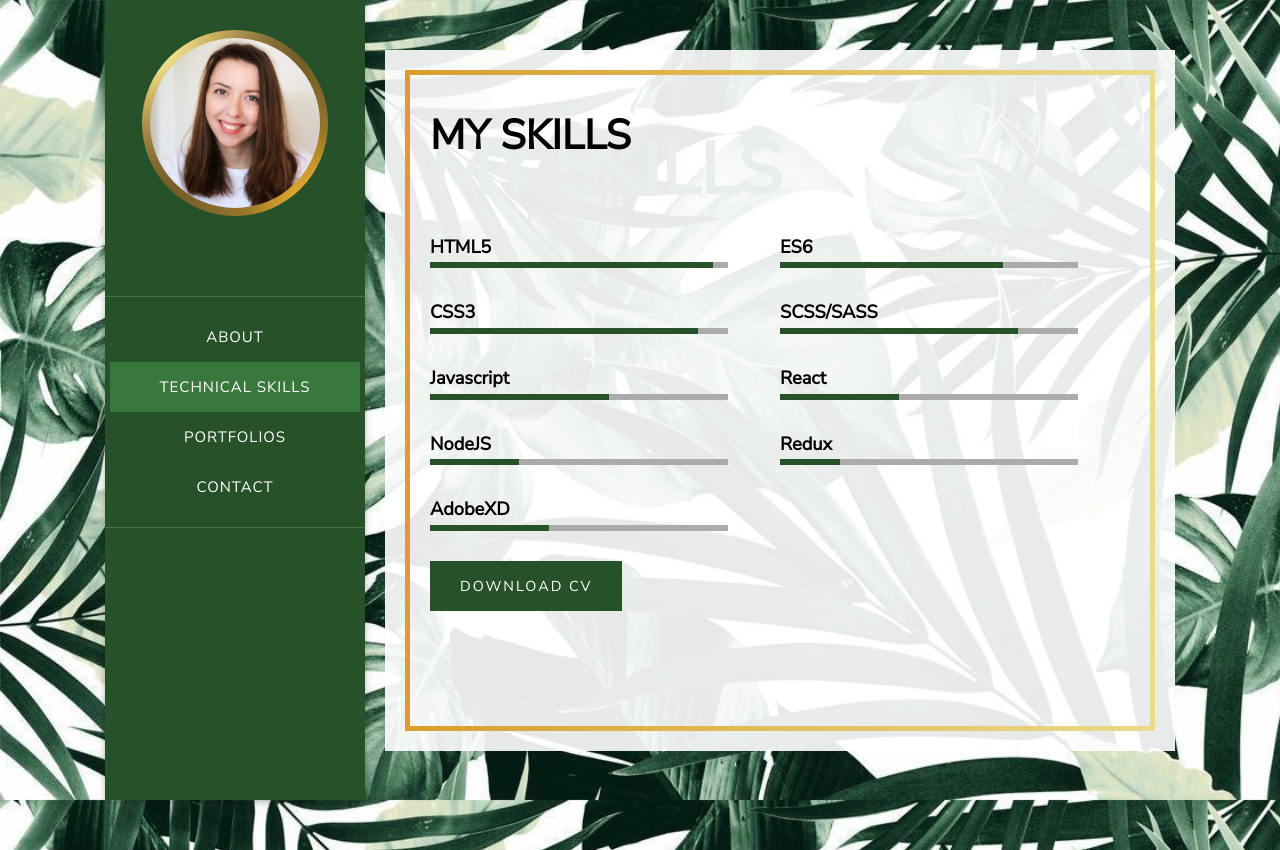
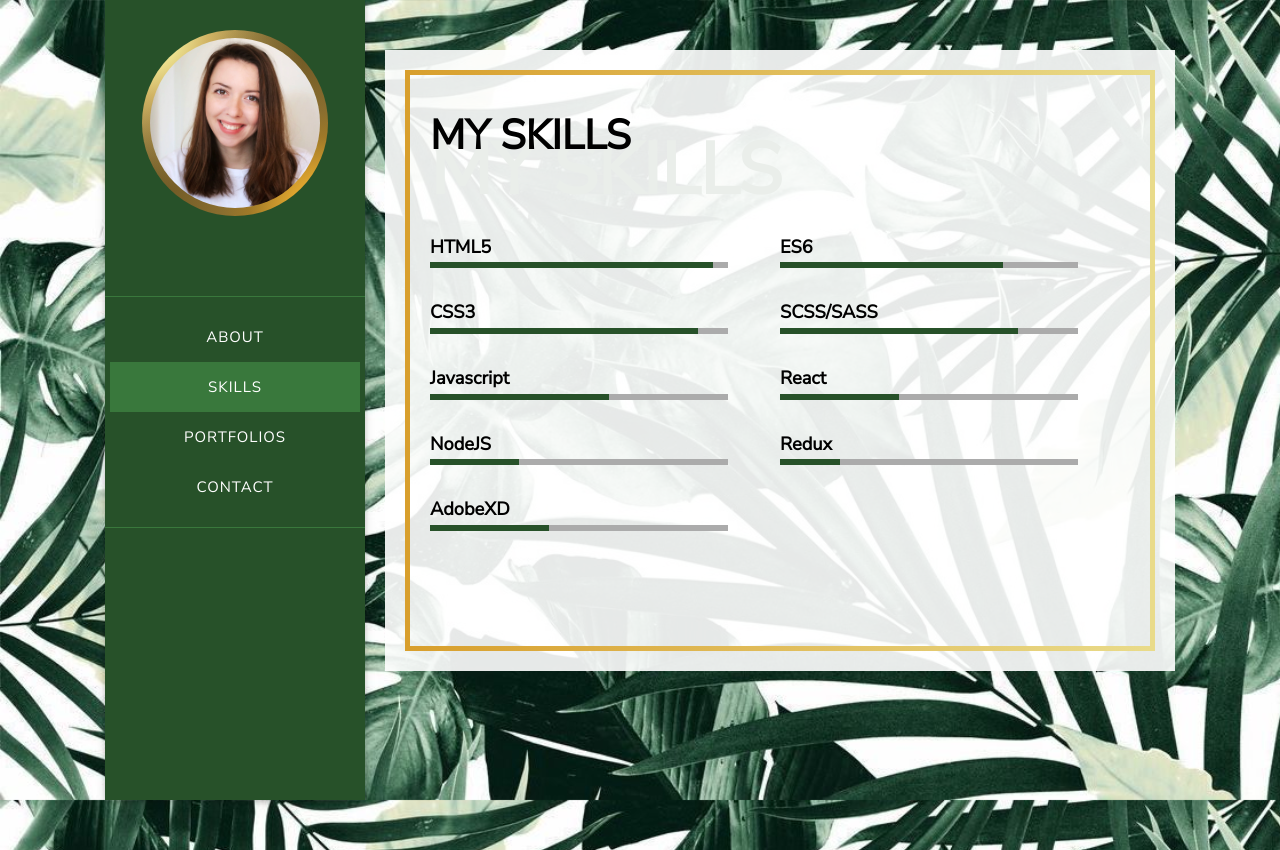
Before and after one commit to atranarta/portfolio, a React (Create React App) app: page /skills in a window 1280 px wide. Built offline with nearby package versions, Linux system fonts and the light colour scheme.

Commit message:
Removed download button and renamed "Technical skills" to "Skills"

```diff
--- a/src/components/sideNav/navList.js
+++ b/src/components/sideNav/navList.js
@@ -10,7 +10,7 @@ const list = [
   },
   {
     key: 2,
-    text: "Technical skills",
+    text: "Skills",
     link: "skills"
   },
   {
--- a/src/components/skills/index.js
+++ b/src/components/skills/index.js
@@ -59,7 +59,7 @@ const Skills = () => (
     <div className="skills-box">
       {skills.map(skill => (<SkillBox key={skill.key} {...skill} />))}
     </div>
-    <a className="btn" href="./../../img/CV Tetiana Rabiievska.pdf" download>Download CV</a>
+    {/* <a className="btn" href="./../../img/CV Tetiana Rabiievska.pdf" download>Download CV</a> */}
   </div>
 );
 
```
Also changed, not shown: public/index.html (line endings or trailing spaces), src/styles/skills.scss (line endings or trailing spaces).
